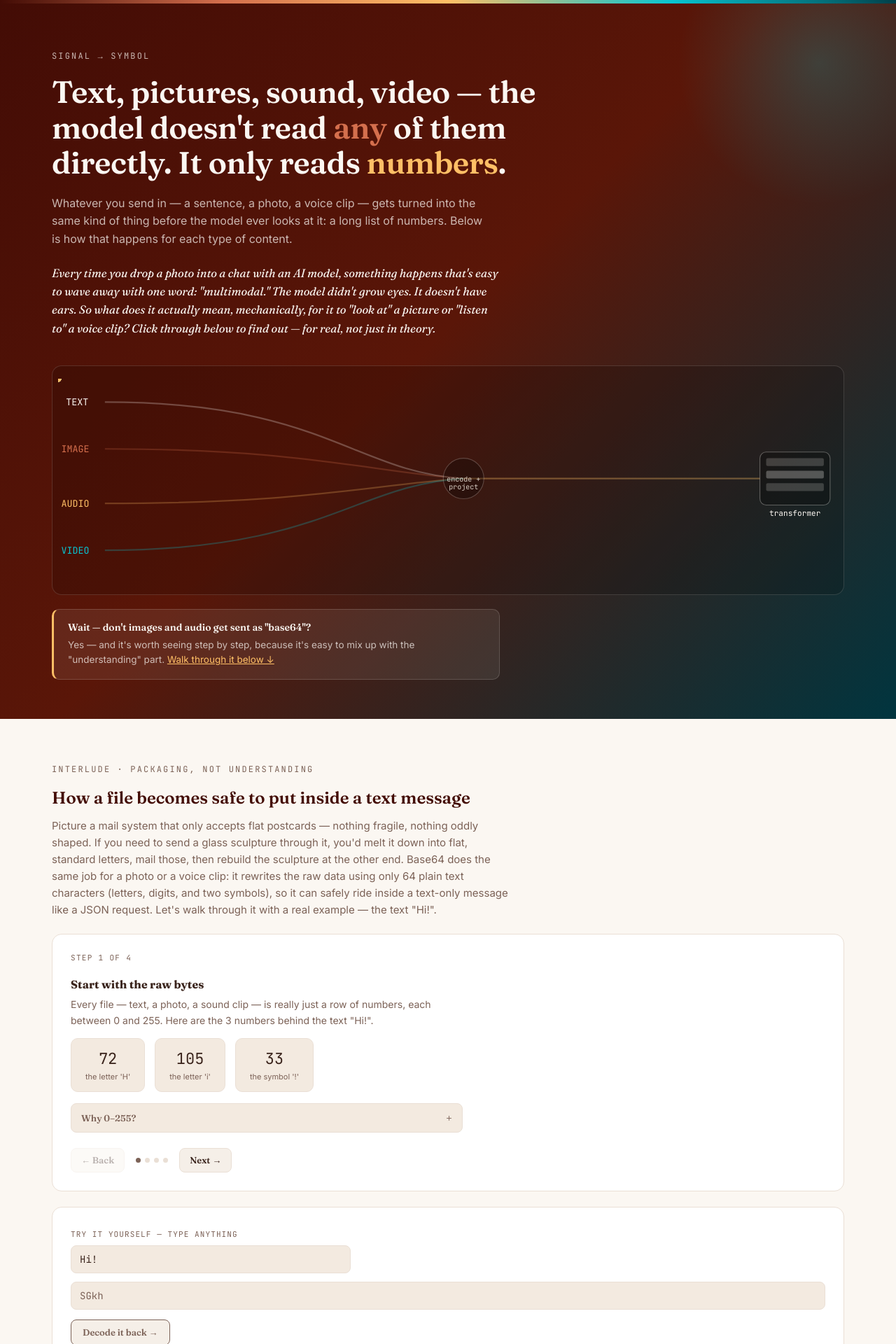
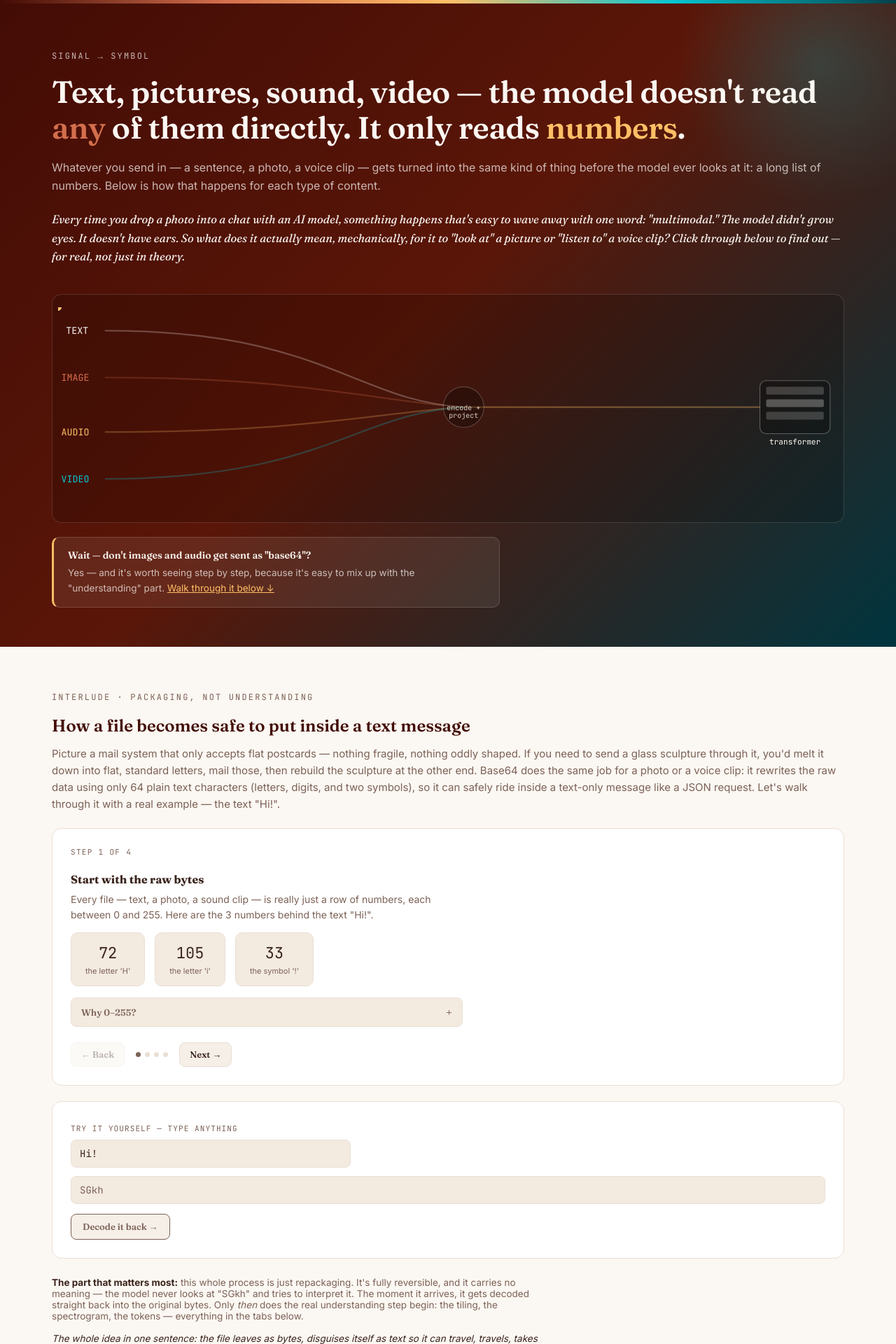
Before and after one commit to krystelmatab/My-AI-Atlas, a Jekyll site: the page built from _posts/2026-08-20-how-does-a-model-read-a-photo-or-a-voice-clip.html, in a window 1280 px wide. Shown: the top 1920 px of the page at 70% size. Built offline with Jekyll 4.4.1, drawn with Linux system fonts in a browser that asks for light colours.

Commit message:
Match text-block widths to their sibling cards/diagrams (remove mismatched narrow max-widths)

```diff
--- a/_posts/2026-08-20-how-does-a-model-read-a-photo-or-a-voice-clip.html
+++ b/_posts/2026-08-20-how-does-a-model-read-a-photo-or-a-voice-clip.html
@@ -60,11 +60,11 @@ layout: bare
   }
   .hero{position:relative;z-index:1;padding:72px 24px 56px;max-width:1180px;width:100%;margin:0 auto;text-align:left;}
   .eyebrow{font-family:var(--mono);font-size:12px;letter-spacing:0.18em;color:var(--hero-muted);text-transform:uppercase;margin-bottom:18px;}
-  .hero h1{font-size:clamp(28px,4.2vw,44px);line-height:1.15;letter-spacing:-0.01em;max-width:820px;color:var(--hero-text);}
+  .hero h1{font-size:clamp(28px,4.2vw,44px);line-height:1.15;letter-spacing:-0.01em;color:var(--hero-text);}
   .hero h1 .accent{color:var(--image-mod);}
   .hero h1 .unify{color:var(--audio-mod);}
-  .hero .sub{margin-top:20px;max-width:620px;font-size:16px;color:var(--hero-muted);}
-  .hero .lede{margin-top:22px;max-width:640px;font-size:16.5px;font-family:var(--display);font-style:italic;color:var(--hero-text);line-height:1.6;}
+  .hero .sub{margin-top:20px;font-size:16px;color:var(--hero-muted);}
+  .hero .lede{margin-top:22px;font-size:16.5px;font-family:var(--display);font-style:italic;color:var(--hero-text);line-height:1.6;}
 
   /* ---------- FLOW DIAGRAM (sits inside the dark hero band) ---------- */
   .flow-box{margin-top:40px;background:rgba(0,0,0,0.16);border:1px solid rgba(251,247,242,0.14);border-radius:14px;padding:18px 8px;overflow:hidden;}
@@ -79,7 +79,7 @@ layout: bare
   .b64-section{max-width:1180px;width:100%;margin:64px auto 0;padding:0 24px;}
   .b64-section .eyebrow{color:var(--transport);}
   .b64-section h2{font-size:24px;margin-top:6px;}
-  .b64-analogy{font-size:15px;max-width:660px;margin-top:14px;}
+  .b64-analogy{font-size:15px;margin-top:14px;}
   .b64-card{margin-top:22px;background:var(--surface);border:1px solid var(--border);border-radius:14px;padding:26px;}
 
   .b64-stepper{min-height:210px;}
@@ -165,7 +165,7 @@ layout: bare
   #panel-image .kicker{color:var(--image-mod);}
   #panel-audio .kicker{color:var(--unify);}
   #panel-video .kicker{color:var(--unify);}
-  .panel p.desc{margin-top:14px;max-width:620px;font-size:15px;}
+  .panel p.desc{margin-top:14px;font-size:15px;}
   .panel .note{margin-top:14px;font-size:13px;color:var(--muted);border-left:2px solid var(--border);padding-left:12px;max-width:600px;}
 
   .demo-card{margin-top:24px;background:var(--surface);border:1px solid var(--border);border-radius:14px;padding:24px;}
@@ -481,7 +481,7 @@ layout: bare
 <section class="unify-section">
   <div class="eyebrow">Then it all becomes one thing</div>
   <h2>Everything ends up the same size and shape</h2>
-  <p style="margin-top:12px;max-width:640px;">One last small step lines everything up: whatever list of numbers came out — from a word, a tile of an image, or a slice of sound — gets resized to exactly the same length as the others. During training, the model gradually learns to place numbers that "mean" similar things close together in this space, no matter which type of content they came from.</p>
+  <p style="margin-top:12px;">One last small step lines everything up: whatever list of numbers came out — from a word, a tile of an image, or a slice of sound — gets resized to exactly the same length as the others. During training, the model gradually learns to place numbers that "mean" similar things close together in this space, no matter which type of content they came from.</p>
 
   <div class="unify-card">
     <canvas id="embed-canvas"></canvas>
```
